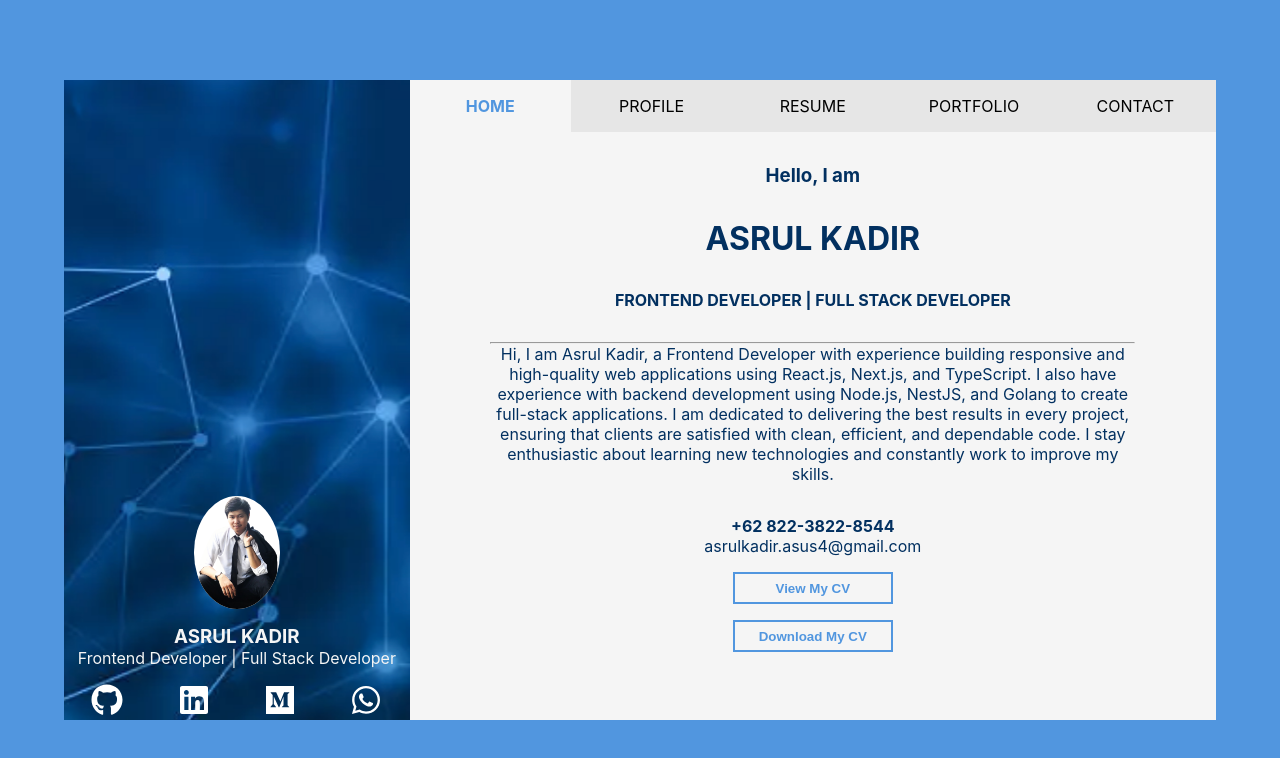
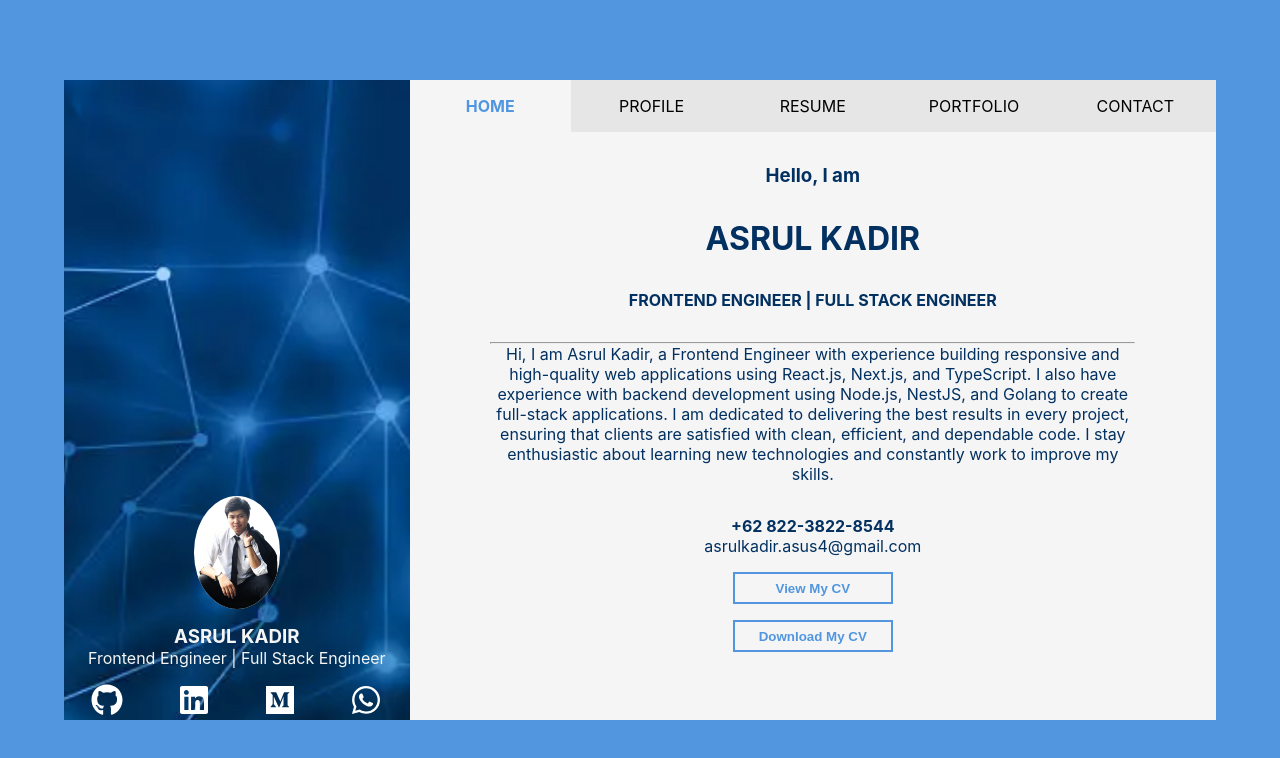
Before and after one commit to asrulkadir/my-web-portfolio, a React (Create React App) app: page / in a window 1280 px wide. Shown: the top 758 px of the page. Built offline with nearby package versions, Linux system fonts and the light colour scheme.

Commit message:
update job titles to Frontend Engineer and Full Stack Engineer in profile and home page

```diff
--- a/src/components/Layout/index.tsx
+++ b/src/components/Layout/index.tsx
@@ -138,7 +138,7 @@ const Layout = ({ children }: { children: ReactNode }) => {
             <img src={ProfilePicture} alt="" />
             <Name>
               <h3>ASRUL KADIR</h3>
-              <p>Frontend Developer | Full Stack Developer</p>
+              <p>Frontend Engineer | Full Stack Engineer</p>
             </Name>
             <div>
               <a
--- a/src/pages/home/index.tsx
+++ b/src/pages/home/index.tsx
@@ -69,10 +69,10 @@ const Home = () => {
         <HomeWrapper>
           <h3>Hello, I am</h3>
           <h1>ASRUL KADIR</h1>
-          <h4>FRONTEND DEVELOPER | FULL STACK DEVELOPER</h4>
+          <h4>FRONTEND ENGINEER | FULL STACK ENGINEER</h4>
           <hr />
           <p>
-          Hi, I am Asrul Kadir, a Frontend Developer with experience building responsive and high-quality web applications using React.js, Next.js, and TypeScript.
+          Hi, I am Asrul Kadir, a Frontend Engineer with experience building responsive and high-quality web applications using React.js, Next.js, and TypeScript.
           I also have experience with backend development using Node.js, NestJS, and Golang to create full-stack applications.
           I am dedicated to delivering the best results in every project, ensuring that clients are satisfied with clean, efficient, and dependable code.
           I stay enthusiastic about learning new technologies and constantly work to improve my skills.
```
Also changed, not shown: 1 other file (tests, documents, lock files or other folders).
